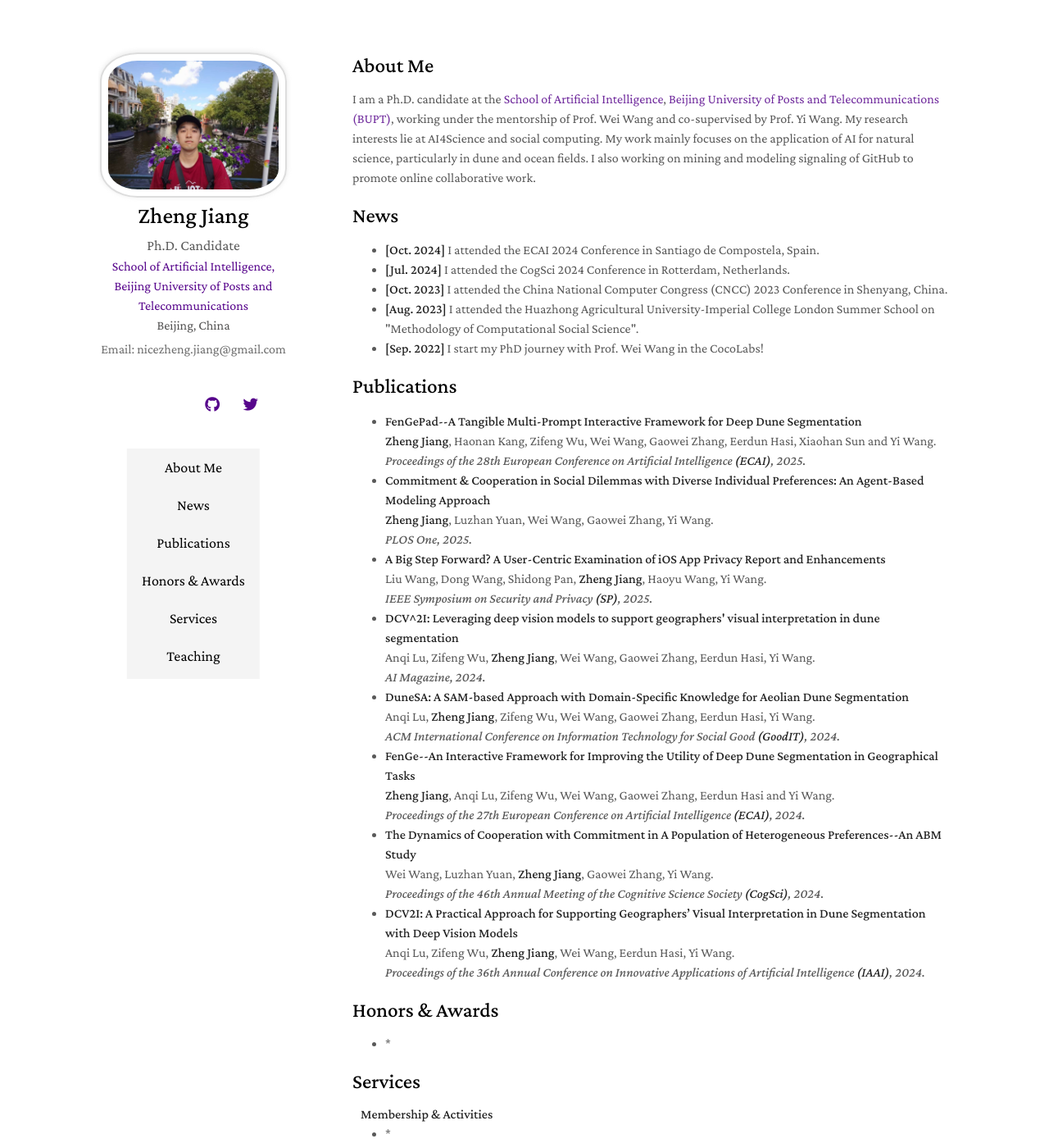
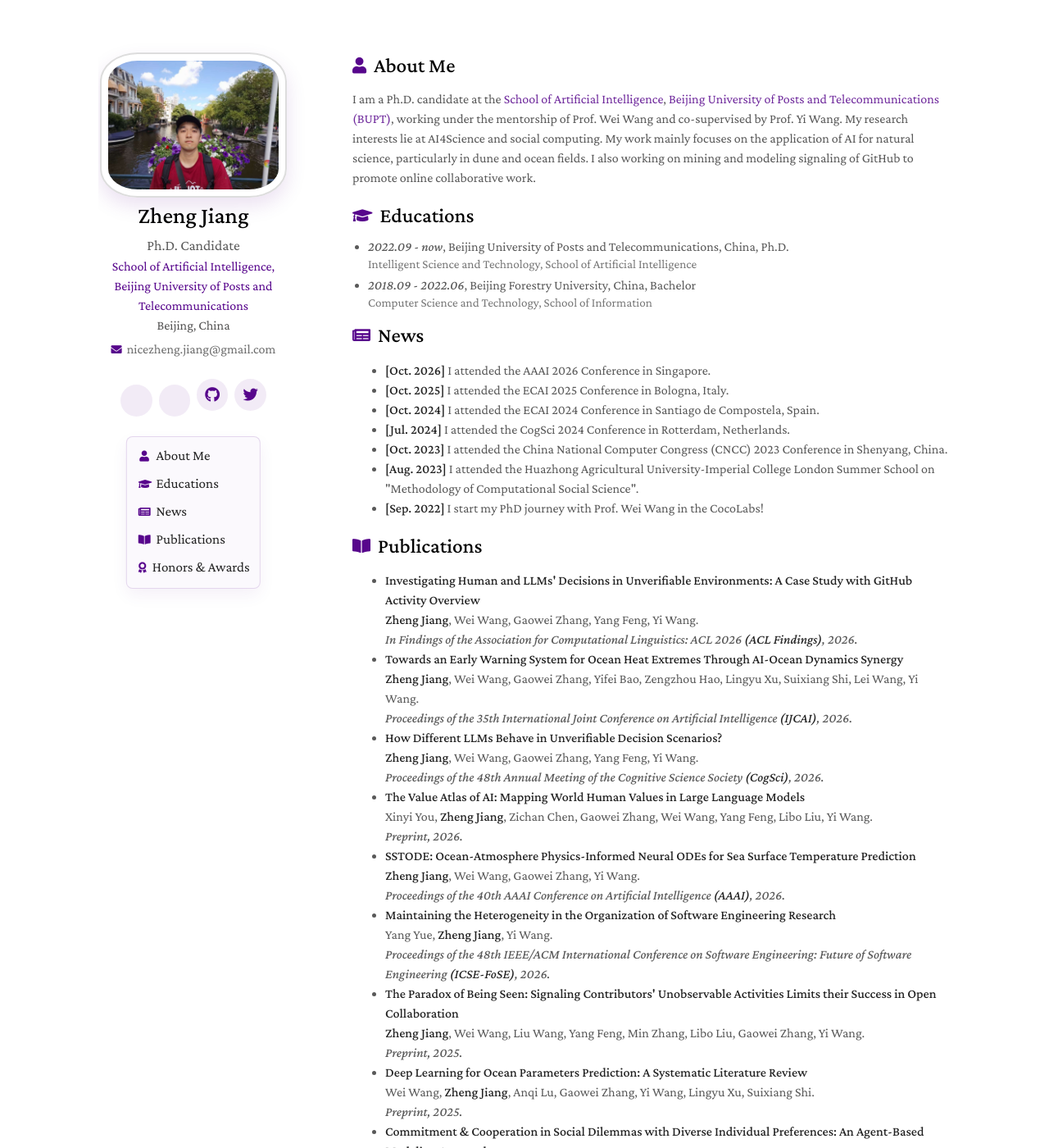
Before and after one commit to nicezheng/nicezheng.github.io, a Jekyll site: the page index.html, which Jekyll copies as it is, in a window 1280 px wide and 1400 px high. Shown: the whole window at 82% size. Built offline with Jekyll 4.4.1, drawn with Linux system fonts in a browser that asks for light colours; nearby versions of some CDN libraries; a style sheet for code colours, icons or effects is not loaded; some of the changed text lies outside the part shown.

Commit message:
update 5.22

```diff
--- a/assets/css/style.css
+++ b/assets/css/style.css
@@ -8,6 +8,12 @@ body {
   font-weight: 400;
   margin: 0; }
 
+:root {
+  --accent-color: #57068c;
+  --accent-soft: rgba(87, 6, 140, 0.08);
+  --border-soft: rgba(87, 6, 140, 0.14);
+  --text-muted: #6d6d6d; }
+
 .pub-row {
   display: flex;
   align-items: center; }
@@ -16,16 +22,19 @@ a.no-color {
   color: unset !important; }
 
 .social-icons a {
-  display: inline-block;
+  display: inline-flex;
+  align-items: center;
+  justify-content: center;
   height: 2.4rem;
   width: 2.4rem;
-  background-color: transparent;
-  color: #57068c !important;
+  background-color: var(--accent-soft);
+  color: var(--accent-color) !important;
   border-radius: 100%;
   text-align: center;
   font-size: 1.15rem;
-  line-height: 0rem;
-  margin-right: 1rem; }
+  line-height: 1;
+  margin-right: 1rem;
+  transition: background-color 0.2s ease, box-shadow 0.2s ease, color 0.2s ease, transform 0.2s ease; }
 
 @media (prefers-color-scheme: dark) {
   .social-icons a {
@@ -34,18 +43,19 @@ a.no-color {
   margin-right: 0; }
 
 .social-icons a:hover {
-  background-color: transparent;
-  color: transparent;
-  transform: scale(1.3); }
+  background-color: var(--accent-color);
+  box-shadow: 0 8px 18px rgba(87, 6, 140, 0.18);
+  color: #fff !important;
+  transform: translateY(-2px); }
 
 @media (prefers-color-scheme: dark) {
   .social-icons a:last-child {
     margin-right: 0; }
 
   .social-icons a:hover {
-    background-color: transparent;
-    color: black;
-    transform: scale(1.2); }
+    background-color: #ab82c5;
+    color: #1f1f1f !important;
+    transform: translateY(-2px); }
   }
 
 .icon-button {
@@ -135,7 +145,7 @@ email {
   color: white; }
 
 autocolor {
-  color: #57068c; }
+  color: var(--accent-color); }
 
 lightonly {
   visibility: visible; }
@@ -197,7 +207,7 @@ papertitle {
   padding: 50px;
   border: 2px solid #ddd;
   padding: 8px;
-  box-shadow: 0 -1px 5px 1px rgba(200, 200, 200, 0.3); }
+  box-shadow: 0 10px 24px rgba(87, 6, 140, 0.12); }
 
 .image.logo img {
   border-radius: 0%;
@@ -241,6 +251,41 @@ h2 {
   margin: 2px 0px 15px;
   font-size: 157%; }
 
+.section-icon {
+  color: var(--accent-color);
+  font-size: 0.78em;
+  margin-right: 9px;
+  vertical-align: 0.05em; }
+
+.contact-line {
+  color: var(--text-muted);
+  display: inline-flex;
+  align-items: center;
+  gap: 6px;
+  justify-content: center; }
+
+.contact-line i {
+  color: var(--accent-color);
+  font-size: 0.82rem; }
+
+.education-list {
+  margin: 0 0 18px;
+  padding-left: 19px; }
+
+.education-list li {
+  line-height: 1.22;
+  margin: 0 0 8px; }
+
+.education-main {
+  display: block; }
+
+.education-detail {
+  color: #777;
+  display: block;
+  font-size: 0.95em;
+  line-height: 1.15;
+  margin-top: 2px; }
+
 @media (prefers-color-scheme: dark) {
   h1,
   h3 {
@@ -263,7 +308,11 @@ h2 {
   email {
     font-size: 14px;
     color: #d6d6d6;
-    font-family: "Ubuntu Mono"; } }
+    font-family: "Ubuntu Mono"; }
+
+  .contact-line,
+  .education-detail {
+    color: #d6d6d6; } }
 p,
 ul,
 ol,
@@ -368,29 +417,48 @@ header {
     position: relative;
     left: 50%;
     transform: translateX(-50%);
-    background-color: #f4f4f4;
+    background-color: #fbf9fd;
+    border: 1px solid var(--border-soft);
+    border-radius: 8px;
+    box-shadow: 0 8px 20px rgba(87, 6, 140, 0.06);
     margin-bottom: 100px;
-    padding-top: 5px;
+    padding: 7px 0;
   }
 
   .sidebar ul {
     list-style-type: none;
+    margin: 0;
     padding: 0;
   }
 
   .sidebar li {
-    padding: 3px;
+    padding: 0 7px;
   }
 
-  .sidebar a {
+  header .sidebar a {
+    align-items: center;
+    border-radius: 6px;
+    display: flex;
+    gap: 7px;
     text-decoration: none;
-    color: rgb(0, 0, 0);
-    font-size: 18px;
+    color: #222;
+    font-size: 17px;
+    justify-content: flex-start;
+    line-height: 1.1;
+    min-height: 30px;
+    padding: 0 7px;
     white-space: nowrap;
   }
 
-  .sidebar a:hover {
-    background-color: #555;
+  header .sidebar a i {
+    color: var(--accent-color);
+    font-size: 0.78em;
+    width: 1.1em;
+  }
+
+  header .sidebar a:hover {
+    background-color: var(--accent-soft);
+    color: var(--accent-color);
   }
 /* header ul {
   list-style: none;
@@ -604,3 +672,16 @@ footer {
   margin-left: 0px;
   display: none;
   font-family: monospace; }
+
+@media (prefers-color-scheme: dark) {
+  .sidebar {
+    background-color: rgba(255, 255, 255, 0.06);
+    border-color: rgba(171, 130, 197, 0.22);
+    box-shadow: none; }
+
+  header .sidebar a {
+    color: #eee6f3; }
+
+  header .sidebar a:hover {
+    background-color: rgba(171, 130, 197, 0.14);
+    color: #ffffff; } }
--- a/index.html
+++ b/index.html
@@ -64,8 +64,8 @@
         </email>
       </a> -->
 
-      <a style="color:#6d6d6d">
-          Email: nicezheng.jiang@gmail.com
+      <a class="contact-line" href="mailto:nicezheng.jiang@gmail.com">
+        <i class="fas fa-envelope"></i> nicezheng.jiang@gmail.com
       </a>
 
       <br>
@@ -97,12 +97,13 @@
       <!-- 左侧导航栏 -->
       <div class="sidebar">
         <ul>
-          <li><a href="#about-me">About Me</a></li>
-          <li><a href="#news">News</a></li>
-          <li><a href="#publications">Publications</a></li>
-          <li><a href="#awards">Honors &amp; Awards</a></li>
-          <li><a href="#services">Services</a></li>
-          <li><a href="#teaching">Teaching</a></li>
+          <li><a href="#about-me"><i class="fas fa-user"></i> About Me</a></li>
+          <li><a href="#educations"><i class="fas fa-graduation-cap"></i> Educations</a></li>
+          <li><a href="#news"><i class="fas fa-newspaper"></i> News</a></li>
+          <li><a href="#publications"><i class="fas fa-book-open"></i> Publications</a></li>
+          <li><a href="#awards"><i class="fas fa-award"></i> Honors &amp; Awards</a></li>
+          <!-- <li><a href="#services"><i class="fas fa-hands-helping"></i> Services</a></li>
+          <li><a href="#teaching"><i class="fas fa-chalkboard-teacher"></i> Teaching</a></li> -->
           <!-- 添加更多导航链接 -->
         </ul>
       </div>
@@ -122,7 +123,7 @@
     </header>
     <section>
 
-    <h2 id="about-me">About Me</h2>
+    <h2 id="about-me"><i class="fas fa-user section-icon"></i>About Me</h2>
 
 <p>I am a Ph.D. candidate at the <a href="https://ai.bupt.edu.cn/" target="_blank"> School of Artificial Intelligence</a>, <a href="https://www.bupt.edu.cn/" target="_blank"> Beijing University of Posts and Telecommunications (BUPT)</a>,
 working under the mentorship of Prof. Wei Wang and co-supervised by Prof. Yi Wang.
@@ -147,12 +148,26 @@ My research interests lie at AI4Science and social computing. My work mainly foc
   <li><strong>High-Dimensional Statistics:</strong> matrix-valued regression and clustering, positive semi-definite matrices estimations</li>
 </ul> -->
 
-<h2 id="news" style="margin: 2px 0px -15px;">News</h2>
+<h2 id="educations"><i class="fas fa-graduation-cap section-icon"></i>Educations</h2>
+<ul class="education-list">
+  <li>
+    <span class="education-main"><em>2022.09 - now</em>, Beijing University of Posts and Telecommunications, China, Ph.D.</span>
+    <span class="education-detail">Intelligent Science and Technology, School of Artificial Intelligence</span>
+  </li>
+  <li>
+    <span class="education-main"><em>2018.09 - 2022.06</em>, Beijing Forestry University, China, Bachelor</span>
+    <span class="education-detail">Computer Science and Technology, School of Information</span>
+  </li>
+</ul>
+
+<h2 id="news" style="margin: 2px 0px -15px;"><i class="fas fa-newspaper section-icon"></i>News</h2>
 
 <div class="publications">
 
   <ul>
     <!-- <li><strong>[Feb. 2023]</strong> <a href="https://www.sciencedirect.com/science/article/pii/S089990072200346X" target="_blank"><em>Low muscle mass is associated with a higher risk of all–cause and cardiovascular disease–specific mortality in cancer survivors</em></a> has been accepted by <strong>Nutrition</strong>.</li> -->
+    <li><strong>[Oct. 2026]</strong> I attended the AAAI 2026 Conference in Singapore.</li>
+    <li><strong>[Oct. 2025]</strong> I attended the ECAI 2025 Conference in Bologna, Italy.</li>
     <li><strong>[Oct. 2024]</strong> I attended the ECAI 2024 Conference in Santiago de Compostela, Spain.</li>
     <li><strong>[Jul. 2024]</strong> I attended the CogSci 2024 Conference in Rotterdam, Netherlands.</li>
     <li><strong>[Oct. 2023]</strong> I attended the China National Computer Congress (CNCC) 2023 Conference in Shenyang, China.</li>
@@ -185,15 +200,43 @@ My research interests lie at AI4Science and social computing. My work mainly foc
 </div>
 
 
-<h2 id="publications" style="margin: 2px 0px -15px;">Publications</h2>
+<h2 id="publications" style="margin: 2px 0px -15px;"><i class="fas fa-book-open section-icon"></i>Publications</h2>
 
 <div class="publications">
 <!-- <ol class="bibliography"> -->
 
 <ul>
-  <li><strong>FenGePad--A Tangible Multi-Prompt Interactive Framework for Deep Dune Segmentation</strong>
-    <br> <strong>Zheng Jiang</strong>, Haonan Kang, Zifeng Wu, Wei Wang, Gaowei Zhang, Eerdun Hasi, Xiaohan Sun and Yi Wang.
-    <br> <em> Proceedings of the 28th European Conference on Artificial Intelligence <strong>(ECAI)</strong>, 2025.</em>
+  <li><strong>Investigating Human and LLMs' Decisions in Unverifiable Environments: A Case Study with GitHub Activity Overview</strong>
+    <br> <strong>Zheng Jiang</strong>, Wei Wang, Gaowei Zhang, Yang Feng, Yi Wang.
+    <br> <em> In Findings of the Association for Computational Linguistics: ACL 2026 <strong>(ACL Findings)</strong>, 2026.</em>
+  </li>
+  <li><strong>Towards an Early Warning System for Ocean Heat Extremes Through AI-Ocean Dynamics Synergy</strong>
+    <br> <strong>Zheng Jiang</strong>, Wei Wang, Gaowei Zhang, Yifei Bao, Zengzhou Hao, Lingyu Xu, Suixiang Shi, Lei Wang, Yi Wang.
+    <br> <em> Proceedings of the 35th International Joint Conference on Artificial Intelligence <strong>(IJCAI)</strong>, 2026.</em>
+  </li>
+  <li><strong>How Different LLMs Behave in Unverifiable Decision Scenarios?</strong>
+    <br> <strong>Zheng Jiang</strong>, Wei Wang, Gaowei Zhang, Yang Feng, Yi Wang.
+    <br> <em> Proceedings of the 48th Annual Meeting of the Cognitive Science Society <strong>(CogSci)</strong>, 2026.</em>
+  </li>
+  <li><strong>The Value Atlas of AI: Mapping World Human Values in Large Language Models</strong>
+    <br> Xinyi You, <strong>Zheng Jiang</strong>, Zichan Chen, Gaowei Zhang, Wei Wang, Yang Feng, Libo Liu, Yi Wang.
+    <br> <em> Preprint, 2026.</em>
+  </li>
+  <li><strong>SSTODE: Ocean-Atmosphere Physics-Informed Neural ODEs for Sea Surface Temperature Prediction</strong>
+    <br> <strong>Zheng Jiang</strong>, Wei Wang, Gaowei Zhang, Yi Wang.
+    <br> <em> Proceedings of the 40th AAAI Conference on Artificial Intelligence <strong>(AAAI)</strong>, 2026.</em>
+  </li>
+  <li><strong>Maintaining the Heterogeneity in the Organization of Software Engineering Research</strong>
+    <br> Yang Yue, <strong>Zheng Jiang</strong>, Yi Wang.
+    <br> <em> Proceedings of the 48th IEEE/ACM International Conference on Software Engineering: Future of Software Engineering <strong>(ICSE-FoSE)</strong>, 2026.</em>
+  </li>
+  <li><strong>The Paradox of Being Seen: Signaling Contributors' Unobservable Activities Limits their Success in Open Collaboration</strong>
+    <br> <strong>Zheng Jiang</strong>, Wei Wang, Liu Wang, Yang Feng, Min Zhang, Libo Liu, Gaowei Zhang, Yi Wang.
+    <br> <em> Preprint, 2025.</em>
+  </li>
+  <li><strong>Deep Learning for Ocean Parameters Prediction: A Systematic Literature Review</strong>
+    <br> Wei Wang, <strong>Zheng Jiang</strong>, Anqi Lu, Gaowei Zhang, Yi Wang, Lingyu Xu, Suixiang Shi.
+    <br> <em> Preprint, 2025.</em>
   </li>
   <li><strong>Commitment & Cooperation in Social Dilemmas with Diverse Individual Preferences: An Agent-Based Modeling Approach</strong>
     <br> <strong>Zheng Jiang</strong>, Luzhan Yuan, Wei Wang, Gaowei Zhang, Yi Wang.
@@ -201,7 +244,11 @@ My research interests lie at AI4Science and social computing. My work mainly foc
   </li>
   <li><strong>A Big Step Forward? A User-Centric Examination of iOS App Privacy Report and Enhancements</strong>
     <br> Liu Wang, Dong Wang, Shidong Pan, <strong>Zheng Jiang</strong>, Haoyu Wang, Yi Wang.
-    <br> <em> IEEE Symposium on Security and Privacy <strong>(SP)</strong>, 2025.</em>
+    <br> <em> IEEE Symposium on Security and Privacy <strong>(S&P)</strong>, 2025.</em>
+  </li>
+  <li><strong>FenGePad--A Tangible Multi-Prompt Interactive Framework for Deep Dune Segmentation</strong>
+    <br> <strong>Zheng Jiang</strong>, Haonan Kang, Zifeng Wu, Wei Wang, Gaowei Zhang, Eerdun Hasi, Xiaohan Sun and Yi Wang.
+    <br> <em> Proceedings of the 28th European Conference on Artificial Intelligence: Prestigious Applications of Intelligent Systems <strong>(ECAI-PAIS)</strong>, 2025.</em>
   </li>
   <li><strong>DCV^2I: Leveraging deep vision models to support geographers' visual interpretation in dune segmentation</strong>
     <br> Anqi Lu, Zifeng Wu, <strong>Zheng Jiang</strong>, Wei Wang, Gaowei Zhang, Eerdun Hasi, Yi Wang.
@@ -215,13 +262,13 @@ My research interests lie at AI4Science and social computing. My work mainly foc
     <br> <strong>Zheng Jiang</strong>, Anqi Lu, Zifeng Wu, Wei Wang, Gaowei Zhang, Eerdun Hasi and Yi Wang.
     <br> <em> Proceedings of the 27th European Conference on Artificial Intelligence <strong>(ECAI)</strong>, 2024.</em>
   </li>
+  <li><strong>DCV2I: A Practical Approach for Supporting Geographers’ Visual Interpretation in Dune Segmentation with Deep Vision Models</strong>
+    <br> Anqi Lu, Zifeng Wu, <strong>Zheng Jiang</strong>, Wei Wang, Eerdun Hasi, Yi Wang.
+    <br> <em> Proceedings of the 36th Annual Conference on Innovative Applications of Artificial Intelligence <strong>(IAAI)</strong>, 2024.</em>
+  </li>
   <li><strong>The Dynamics of Cooperation with Commitment in A Population of Heterogeneous Preferences--An ABM Study</strong>
     <br> Wei Wang, Luzhan Yuan, <strong>Zheng Jiang</strong>, Gaowei Zhang, Yi Wang.
     <br> <em> Proceedings of the 46th Annual Meeting of the Cognitive Science Society <strong>(CogSci)</strong>, 2024.</em>
-  </li>
-  <li><strong>DCV2I: A Practical Approach for Supporting Geographers’ Visual Interpretation in Dune Segmentation with Deep Vision Models</strong>
-    <br> Anqi Lu, Zifeng Wu, <strong>Zheng Jiang</strong>, Wei Wang, Eerdun Hasi, Yi Wang.
-    <br> <em> Proceedings of the 36th Annual Conference on Innovative Applications of Artificial Intelligence <strong>(IAAI)</strong>, 2024.</em>
   </li>
 </ul>
 
@@ -252,14 +299,14 @@ My research interests lie at AI4Science and social computing. My work mainly foc
 </div>
 
 
-<h2 id="awards">Honors & Awards</h2>
+<h2 id="awards"><i class="fas fa-award section-icon"></i>Honors & Awards</h2>
 <ul>
-  <li>*</li>
+  <li>The Innovative Application of Artificial Intelligence Deployed Application Award, 2024</li>
 
 </ul>
 
 
-<h2 id="services">Services</h2>
+<!-- <h2 id="services">Services</h2> -->
 <!--
 <h4 style="margin:0 10px 0;">Conference Reviewers</h4>
 
@@ -270,7 +317,7 @@ My research interests lie at AI4Science and social computing. My work mainly foc
 </ul> -->
 
 
-<h4 style="margin:0 10px 0;"><strong>Membership &amp; Activities</strong></h4>
+<!-- <h4 style="margin:0 10px 0;"><strong>Membership &amp; Activities</strong></h4>
 
 <ul style="margin:0 0 20px;">
   <li> * </li>
@@ -282,14 +329,14 @@ My research interests lie at AI4Science and social computing. My work mainly foc
   <ul style="margin:0 0 20px;">
     <li> * </li>
 
-  </ul>
+  </ul> -->
 
-<h2 id="teaching">Teaching</h2>
+<!-- <h2 id="teaching">Teaching</h2> -->
 
 <!-- https://yuhangzhou88.github.io/ESL_Solution/  -->
-<ul>
+<!-- <ul>
   <li>Teaching Assistant, Reinforcement Learning, BUPT (Spring 2023)</li>
-</ul>
+</ul> -->
 
       <br>
 
```
